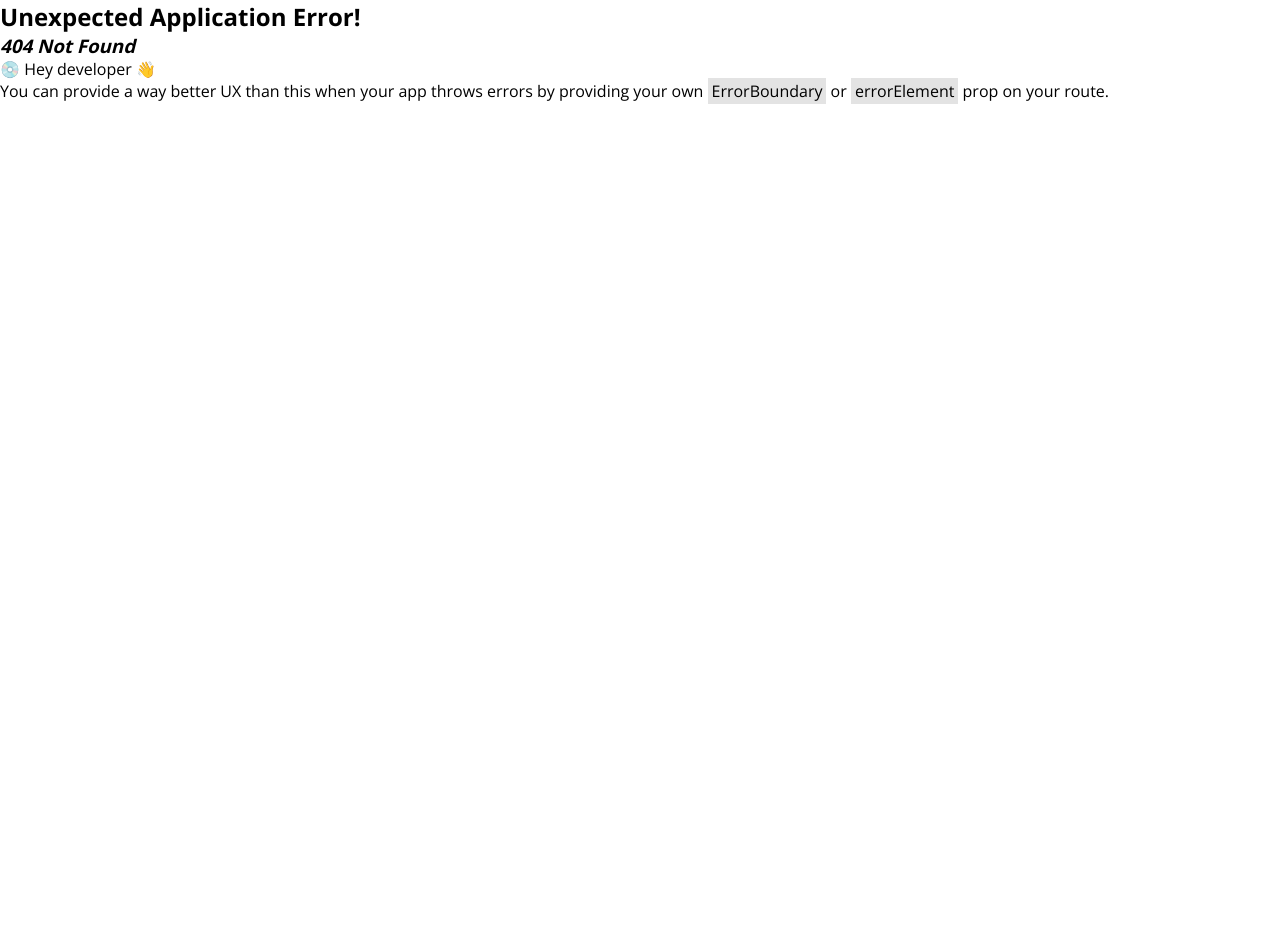
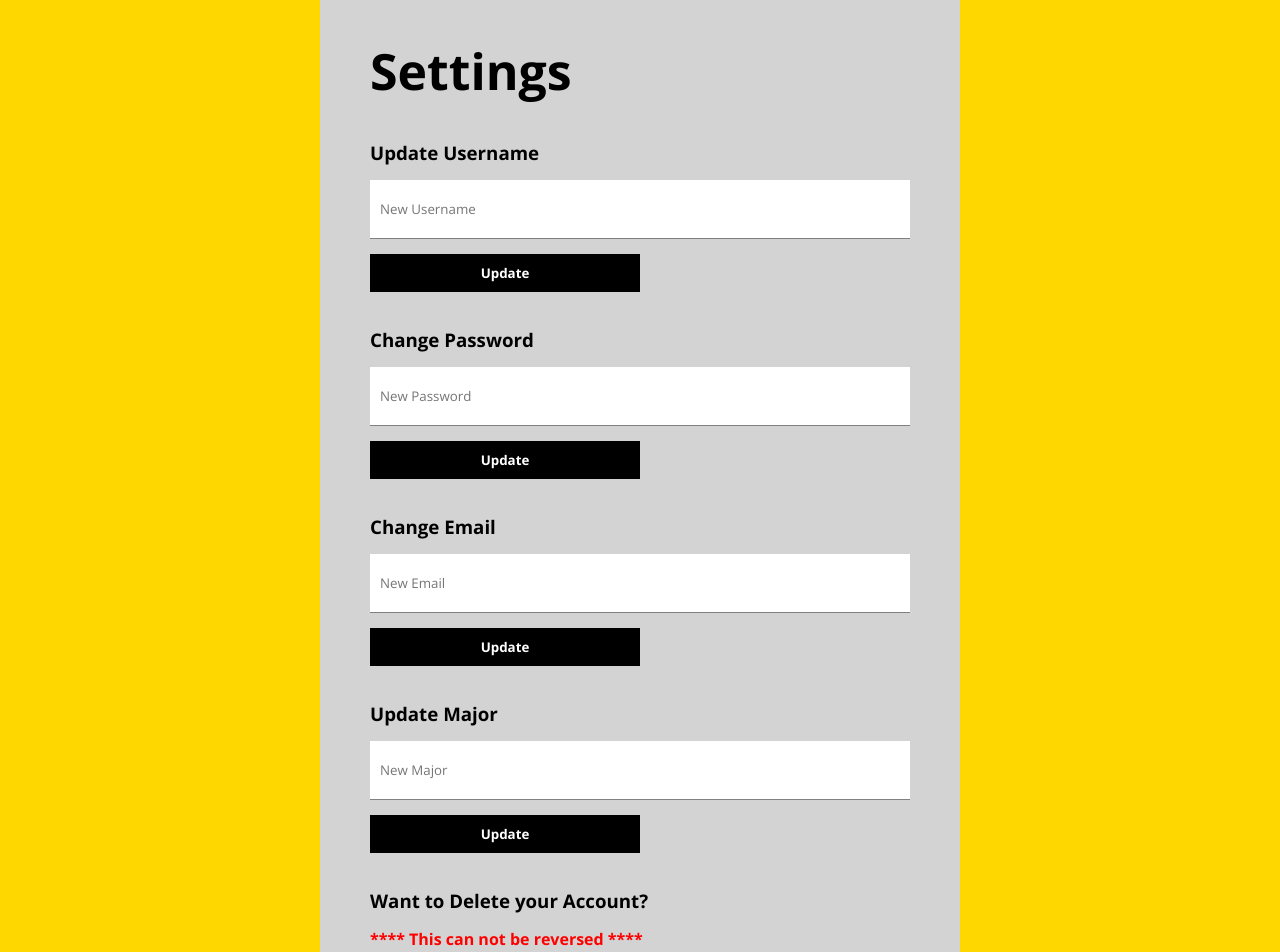
Before and after one commit to CMSC447-2023SP-Proj/project, a React (Create React App) app in the folder client/: page /settings in a window 1280 px wide. Before the commit this address had no page. Shown: the top 952 px of the page. Before the commit the page ends 800 px from the top, so only its background shows below. Built offline with nearby package versions, Linux system fonts and the light colour scheme.

Commit message:
added settings page but doesnt link to anything

```diff
--- a/client/src/pages/settings/settings.jsx
+++ b/client/src/pages/settings/settings.jsx
@@ -1,75 +1,82 @@
-import { useContext, useState } from "react";
 import { Link, useNavigate } from "react-router-dom";
-import { updateUserContext } from "../../context/settingsContext";
 import "./settings.scss";
+import { useState } from "react";
+import axios from "axios";
 
-const Settings = () => {
-    const [inputs, setInputs] = useState({
-        newUsername: "",
-    });
-    const [err, setErr] = useState(null);
 
-    const navigate = useNavigate()
+const Register = () => {
+    const warningFlair = (e) => {
+        alert("Your account has been deleted");
+        e.preventDefault();
+        console.log('Your account has been deleted');
+        }
 
-    const handleChange = (e) => {
-        setInputs((prev) => ({ ...prev, [e.target.name]: e.target.value }));
-        console.log(inputs);
-    };
-    const { updateUsername } = useContext(updateUserContext);
+    return(
+        <div className="settings">
+            <div className="card">
+                <div className="right">
+                <h1>Settings</h1>
+                    <form>
+                        <h3>Update Username</h3>
+                    <input
+                      type="text"
+                      placeholder="New Username"
+                      name="username"
+                      //onChange={handleChange}
+                        />
+                      <button>Update</button>
 
-    const handleUserUpdate = async (e) => {
-        e.preventDefault();
-        try {
-            await UpdateUser(inputs);
-            navigate("/")
-        } catch (err) {
-            setErr(err.response.data);
-        }
-    };
+                    </form>
+                    <form>
+                        <h3>Change Password</h3>
 
-    return (
-        <div className="login">
-            <div className="card">
-                <div className="left">
-                    <h1>Settings</h1>
-                    <p>
-                        bbbooboooedfjsfj,
-                        alias bazinga numquam ipsa exercitationem dignissimos, error nam,
-                        consequatur.
-                    </p>
-                    <span>Don't you have an account?</span>
-                    <Link to="/register">
-                        <button>Register</button>
-                    </Link>
-                </div>
-                <div className="left">
-                    <h1>Settings</h1>
-                    <p>
-                        bbbooboooedfjsfj,
-                        alias bazinga numquam ipsa exercitationem dignissimos, error nam,
-                        consequatur.
-                    </p>
-                    <span>Don't you have an account?</span>
-                    <Link to="/register">
-                        <button>Register</button>
-                    </Link>
-                </div>
-                <div className="right">
-                    <h1>Login</h1>
+                    <input
+                      type="password"
+                      placeholder="New Password"
+                      name="password"
+                      //onChange={handleChange}
+                        />
+                        <button>Update</button>
+
+                    </form>
+
                     <form>
+                        <h3>Change Email</h3>
+
                         <input
-                            type="text"
-                            placeholder="New Username"
-                            name="username"
-                            onChange={handleChange}
+                            type="email"
+                            placeholder="New Email"
+                            name="email"
+                        //onChange={handleChange}
                         />
-                        {err && err}
-                        <button onClick={handleUserUpdate}>Update Username</button>
+                        <button>Update</button>
+
                     </form>
-                </div>
-            </div>
+
+                    <form>
+                        <h3>Update Major</h3>
+
+                        <input
+                            type="major"
+                            placeholder="New Major"
+                            name="major"
+                        //onChange={handleChange}
+                        />
+                        <button>Update</button>
+
+                    </form>
+
+                    <form>
+                        <h3> Want to Delete your Account? </h3>
+                        <warn>  **** This can not be reversed ****</warn>
+                        <Link to="/login">
+
+                        <button onClick={warningFlair}>Delete Account</button>
+</Link>
+                        </form>
+              </div>
+          </div>
         </div>
     );
-};
-
-export default Settings;
+}
+export default Register;
--- a/client/src/pages/settings/settings.scss
+++ b/client/src/pages/settings/settings.scss
@@ -1,9 +1,15 @@
 .settings {
-    height: 100vh;
+    height: 130vh;
     background-color: rgb(255,215,0);
     display: flex;
     align-items: center;
     justify-content: center;
+
+    .top {
+        font-size: 50;
+        line-height: 100px;
+        justify-content: center;
+    }
 
     .card {
         width: 50%;
@@ -14,11 +20,7 @@
         overflow: hidden;
         justify-content: center;
 
-        .top {
-            font-size: 50;
-            line-height: 50px;
-            justify-content: center;
-        }
+
 
         .left {
 
@@ -52,7 +54,7 @@
             padding: 50px;
             display: flex;
             flex-direction: column;
-            gap: 25px;
+            gap: 35px;
             justify-content: center;
             background-color: lightgray;
 
@@ -66,12 +68,22 @@
                 display: flex;
                 flex-direction: column;
                 gap: 15px;
+    //align-items: center;
+
+
+
+
+                label {
+                    border: none;
+                    justify-content: center;
+                }
 
                 input {
                     border: none;
                     border-bottom: 1px solid gray;
                     padding: 20px 10px;
                     justify-content: center;
+                    display: inline-block;
                 }
 
                 button {
@@ -82,7 +94,24 @@
                     color: white;
                     font-weight: bold;
                     cursor: pointer;
+                    justify-content: right;
+                    display: inline-block;
+                }
+
+                deleting_button {
+                    width: 50%;
+                    padding: 10px;
+                    border: none;
+                    background-color: black;
+                    color: white;
+                    font-weight: bold;
+                    cursor: pointer;
                     justify-content: center;
+                }
+
+                warn {
+                    font-weight: 700;
+                    color: red;
                 }
             }
         }
```
Also changed, not shown: client/src/App.js (+6 -1 lines).
